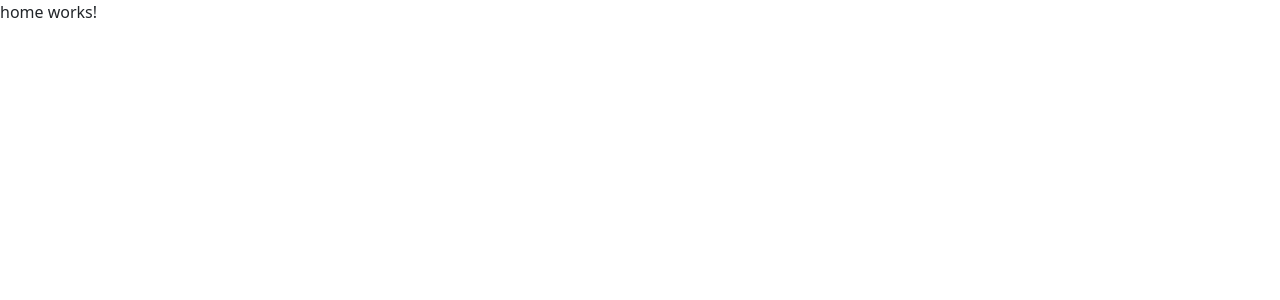
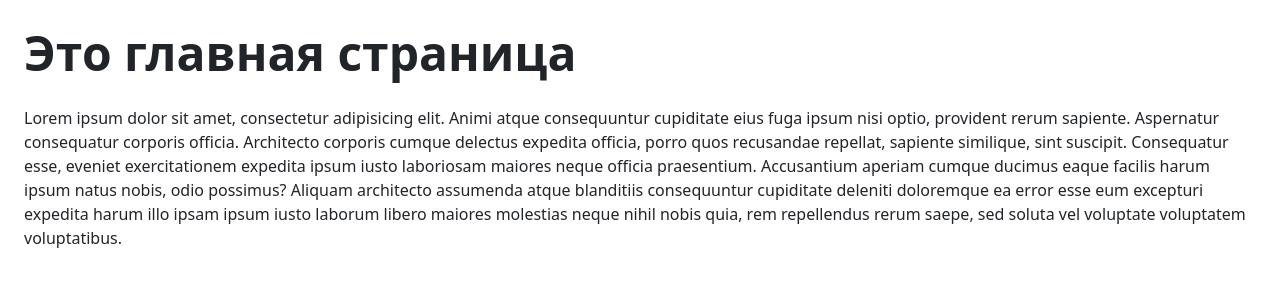
Before and after one commit to b4lesh/grse-b4lesh, an Angular app: page / in a window 1280 px wide. Shown: the top 300 px of the page. Built offline with nearby package versions, Linux system fonts and the light colour scheme.

Commit message:
Домашняя страница перенесена

```diff
--- a/src/app/home/home-routing.module.ts
+++ b/src/app/home/home-routing.module.ts
@@ -1,12 +1,13 @@
 import { NgModule } from '@angular/core';
 import { RouterModule, Routes } from '@angular/router';
 import { HomeComponent } from './home.component';
+import { CommonModule } from '@angular/common';
 
 const routes: Routes = [{ path: '', component: HomeComponent }];
 
 @NgModule({
   declarations: [HomeComponent],
-  imports: [RouterModule.forChild(routes)],
+  imports: [RouterModule.forChild(routes), CommonModule],
   exports: [RouterModule],
 })
 export class HomeRoutingModule {}
--- a/src/app/home/home.component.html
+++ b/src/app/home/home.component.html
@@ -1 +1,28 @@
-<p>home works!</p>
+<div class="d-flex flex-column h-100">
+  <!--  <app-navigation-bar></app-navigation-bar>-->
+
+  <main>
+    <div class="container-xxl">
+      <h1 *ngIf="!currentUser; else hello">Это главная страница</h1>
+      <ng-template #hello>
+        <h1>Привет, {{ currentUser }}</h1>
+      </ng-template>
+      <p>
+        Lorem ipsum dolor sit amet, consectetur adipisicing elit. Animi atque
+        consequuntur cupiditate eius fuga ipsum nisi optio, provident rerum
+        sapiente. Aspernatur consequatur corporis officia. Architecto corporis
+        cumque delectus expedita officia, porro quos recusandae repellat,
+        sapiente similique, sint suscipit. Consequatur esse, eveniet
+        exercitationem expedita ipsum iusto laboriosam maiores neque officia
+        praesentium. Accusantium aperiam cumque ducimus eaque facilis harum
+        ipsum natus nobis, odio possimus? Aliquam architecto assumenda atque
+        blanditiis consequuntur cupiditate deleniti doloremque ea error esse eum
+        excepturi expedita harum illo ipsam ipsum iusto laborum libero maiores
+        molestias neque nihil nobis quia, rem repellendus rerum saepe, sed
+        soluta vel voluptate voluptatem voluptatibus.
+      </p>
+    </div>
+  </main>
+
+  <!--  <app-footer class="mt-auto"></app-footer>-->
+</div>
--- a/src/app/home/home.component.scss
+++ b/src/app/home/home.component.scss
@@ -0,0 +1,13 @@
+h1 {
+  font-size: 48px;
+  font-weight: 800;
+  margin: 24px 0;
+}
+
+section {
+  padding-top: 24px;
+}
+
+.container-xxl {
+  padding: 0 24px;
+}
--- a/src/app/home/home.component.ts
+++ b/src/app/home/home.component.ts
@@ -1,8 +1,14 @@
-import { Component } from '@angular/core';
+import { Component, OnInit } from '@angular/core';
 
 @Component({
   selector: 'app-home',
   templateUrl: './home.component.html',
   styleUrls: ['./home.component.scss'],
 })
-export class HomeComponent {}
+export class HomeComponent implements OnInit {
+  currentUser: string | null = null;
+
+  ngOnInit(): void {
+    this.currentUser = localStorage.getItem('currentUser');
+  }
+}
```
